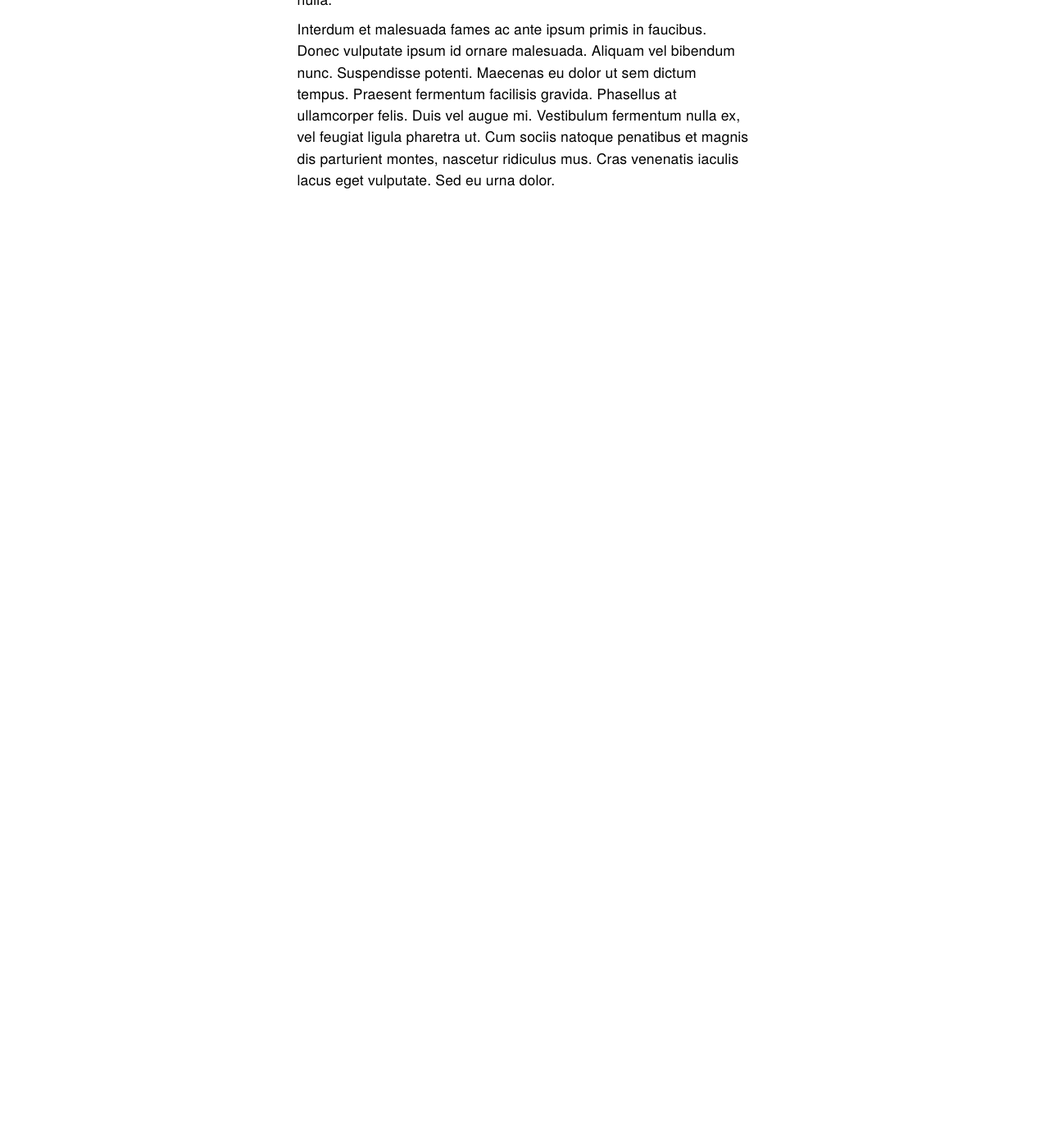
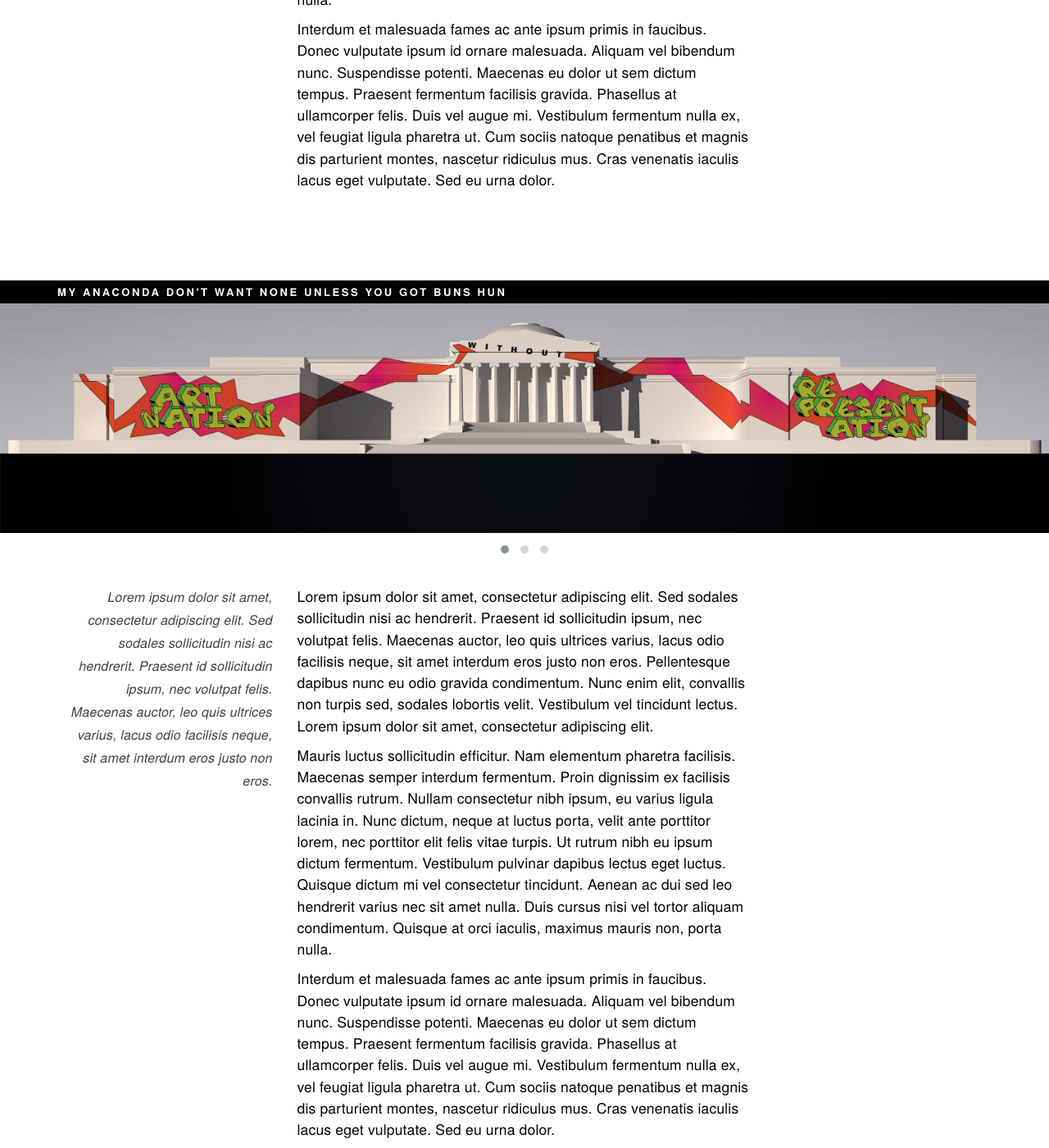
Before and after one commit to carolineportugal/estudioporto, a Jekyll site: the page built from _posts/2016-08-22-typographic-interventions.html, in a window 1280 px wide and 1400 px high, scrolled down 2274 px. Shown: the whole window at 82% size. Built offline with Jekyll 4.4.1, drawn with Linux system fonts in a browser that asks for light colours; nearby versions of some CDN libraries; some web fonts are replaced; before the commit the page ends 2516 px from its top, so only the background shows below that.

Commit message:
adds kennedy center template without pictures

```diff
--- a/_posts/2016-08-22-typographic-interventions.html
+++ b/_posts/2016-08-22-typographic-interventions.html
@@ -73,6 +73,37 @@ tags:
     </div>
   </div>
 
+  <div class="building">
+    <div class="building-intro">
+      <div class="title-container">
+        <div class="container">
+          <h5>My Anaconda Don't Want None Unless You Got Buns Hun</h5>
+        </div>
+      </div>
+      <div class="owl-carousel owl-theme">
+        <img src="/media/typographic-interventions/nga1.jpg">
+        <img src="/media/typographic-interventions/nga2.jpg">
+        <img src="/media/typographic-interventions/nga3.jpg">
+      </div>
+    </div>
+    <div class="container">
+      <div class="row">
+        <div class="col-md-6 col-md-push-3">
+          <div class="text-description">
+            <p>Lorem ipsum dolor sit amet, consectetur adipiscing elit. Sed sodales sollicitudin nisi ac hendrerit. Praesent id sollicitudin ipsum, nec volutpat felis. Maecenas auctor, leo quis ultrices varius, lacus odio facilisis neque, sit amet interdum eros justo non eros. Pellentesque dapibus nunc eu odio gravida condimentum. Nunc enim elit, convallis non turpis sed, sodales lobortis velit. Vestibulum vel tincidunt lectus. Lorem ipsum dolor sit amet, consectetur adipiscing elit.</p>
+            <p>Mauris luctus sollicitudin efficitur. Nam elementum pharetra facilisis. Maecenas semper interdum fermentum. Proin dignissim ex facilisis convallis rutrum. Nullam consectetur nibh ipsum, eu varius ligula lacinia in. Nunc dictum, neque at luctus porta, velit ante porttitor lorem, nec porttitor elit felis vitae turpis. Ut rutrum nibh eu ipsum dictum fermentum. Vestibulum pulvinar dapibus lectus eget luctus. Quisque dictum mi vel consectetur tincidunt. Aenean ac dui sed leo hendrerit varius nec sit amet nulla. Duis cursus nisi vel tortor aliquam condimentum. Quisque at orci iaculis, maximus mauris non, porta nulla.</p>
+            <p>Interdum et malesuada fames ac ante ipsum primis in faucibus. Donec vulputate ipsum id ornare malesuada. Aliquam vel bibendum nunc. Suspendisse potenti. Maecenas eu dolor ut sem dictum tempus. Praesent fermentum facilisis gravida. Phasellus at ullamcorper felis. Duis vel augue mi. Vestibulum fermentum nulla ex, vel feugiat ligula pharetra ut. Cum sociis natoque penatibus et magnis dis parturient montes, nascetur ridiculus mus. Cras venenatis iaculis lacus eget vulputate. Sed eu urna dolor.</p>
+          </div>
+        </div>
+        <div class="col-md-3 col-md-pull-6">
+          <div class="text-info align-right">
+            <p>Lorem ipsum dolor sit amet, consectetur adipiscing elit. Sed sodales sollicitudin nisi ac hendrerit. Praesent id sollicitudin ipsum, nec volutpat felis. Maecenas auctor, leo quis ultrices varius, lacus odio facilisis neque, sit amet interdum eros justo non eros.</p>
+          </div>
+        </div>
+      </div>
+    </div>
+  </div>
+
 </section>
 
 <script src="/js/owl.carousel.min.js"></script>
```
